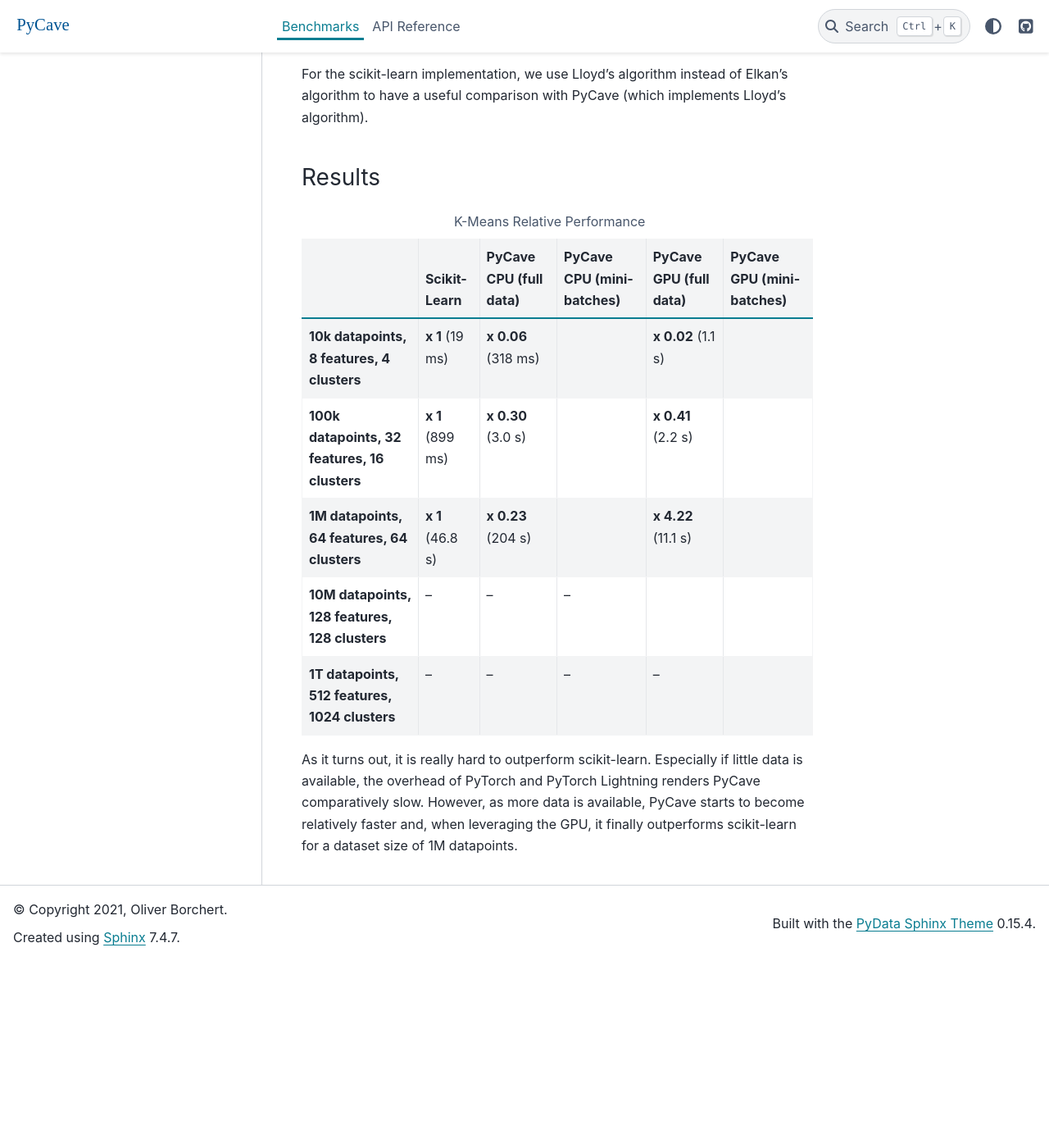
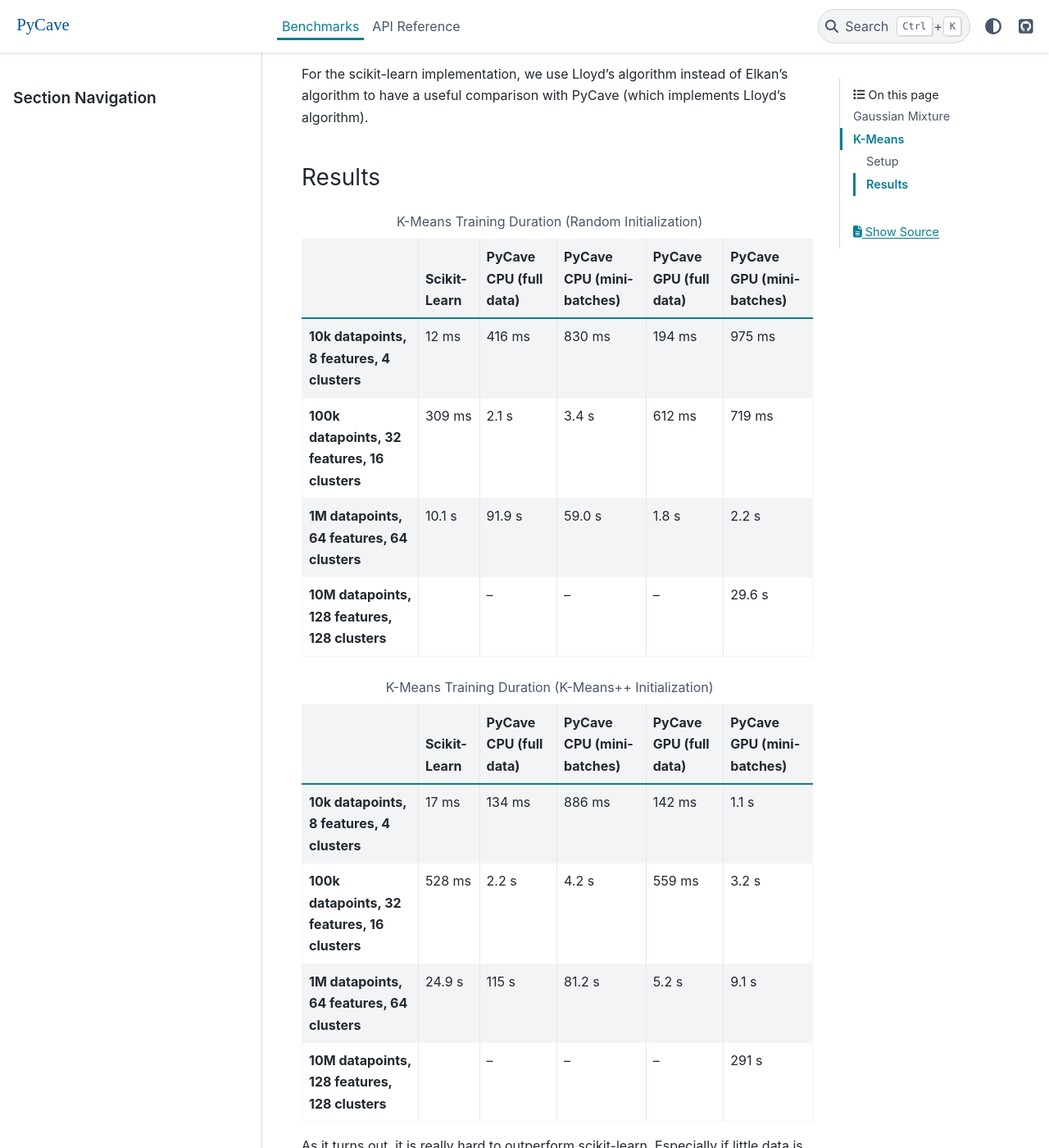
Before and after one commit to borchero/pycave, a Sphinx documentation site: the page built from docs/sites/benchmark.rst, in a window 1280 px wide and 1400 px high, scrolled down 688 px. Shown: the whole window at 82% size. Built offline with Sphinx 7.4.7 and the PyData theme 0.15.4, drawn with Linux system fonts in a browser that asks for light colours; before the commit the page ends 1861 px from its top, so only the background shows below that.

Commit message:
Finalize k-means set of benchmarks

```diff
--- a/docs/sites/benchmark.rst
+++ b/docs/sites/benchmark.rst
@@ -27,7 +27,7 @@
 Results
 ^^^^^^^
 
-.. list-table:: K-Means Relative Performance
+.. list-table:: K-Means Training Duration (Random Initialization)
     :header-rows: 1
     :stub-columns: 1
 
@@ -38,35 +38,64 @@
       - PyCave GPU (full data)
       - PyCave GPU (mini-batches)
     * - 10k datapoints, 8 features, 4 clusters
-      - **x 1** (19 ms)
-      - **x 0.06** (318 ms)
+      - 12 ms
+      - 416 ms
+      - 830 ms
+      - 194 ms
+      - 975 ms
+    * - 100k datapoints, 32 features, 16 clusters
+      - 309 ms
+      - 2.1 s
+      - 3.4 s
+      - 612 ms
+      - 719 ms
+    * - 1M datapoints, 64 features, 64 clusters
+      - 10.1 s
+      - 91.9 s
+      - 59.0 s
+      - 1.8 s
+      - 2.2 s
+    * - 10M datapoints, 128 features, 128 clusters
       -
-      - **x 0.02** (1.1 s)
-      -
-    * - 100k datapoints, 32 features, 16 clusters
-      - **x 1** (899 ms)
-      - **x 0.30** (3.0 s)
-      -
-      - **x 0.41** (2.2 s)
-      -
-    * - 1M datapoints, 64 features, 64 clusters
-      - **x 1** (46.8 s)
-      - **x 0.23** (204 s)
-      -
-      - **x 4.22** (11.1 s)
-      -
-    * - 10M datapoints, 128 features, 128 clusters
       - --
       - --
       - --
+      - 29.6 s
+
+.. list-table:: K-Means Training Duration (K-Means++ Initialization)
+    :header-rows: 1
+    :stub-columns: 1
+
+    * -
+      - Scikit-Learn
+      - PyCave CPU (full data)
+      - PyCave CPU (mini-batches)
+      - PyCave GPU (full data)
+      - PyCave GPU (mini-batches)
+    * - 10k datapoints, 8 features, 4 clusters
+      - 17 ms
+      - 134 ms
+      - 886 ms
+      - 142 ms
+      - 1.1 s
+    * - 100k datapoints, 32 features, 16 clusters
+      - 528 ms
+      - 2.2 s
+      - 4.2 s
+      - 559 ms
+      - 3.2 s
+    * - 1M datapoints, 64 features, 64 clusters
+      - 24.9 s
+      - 115 s
+      - 81.2 s
+      - 5.2 s
+      - 9.1 s
+    * - 10M datapoints, 128 features, 128 clusters
       -
-      -
-    * - 1T datapoints, 512 features, 1024 clusters
       - --
       - --
       - --
-      - --
-      -
+      - 291 s
 
 As it turns out, it is really hard to outperform scikit-learn. Especially if little data is
 available, the overhead of PyTorch and PyTorch Lightning renders PyCave comparatively slow.
```
Also changed, not shown: 1 other file.
